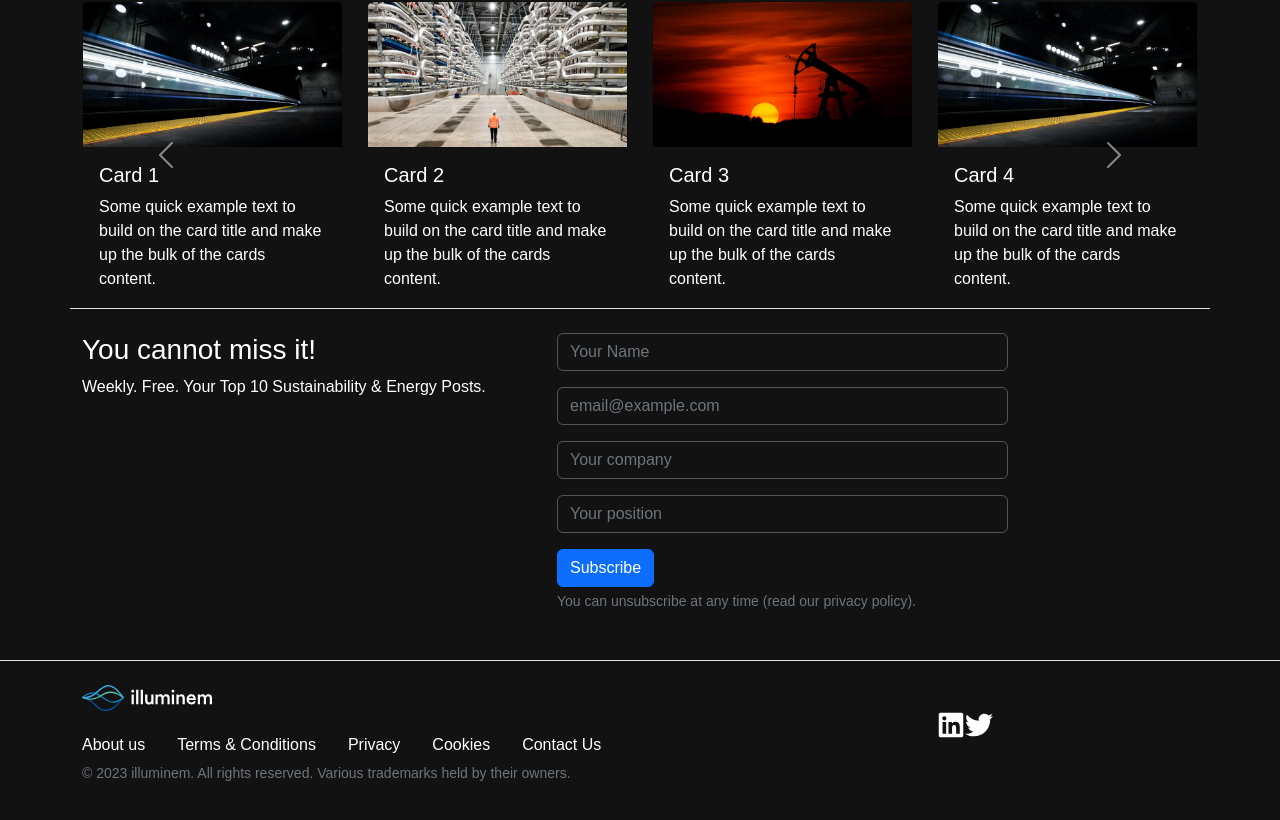
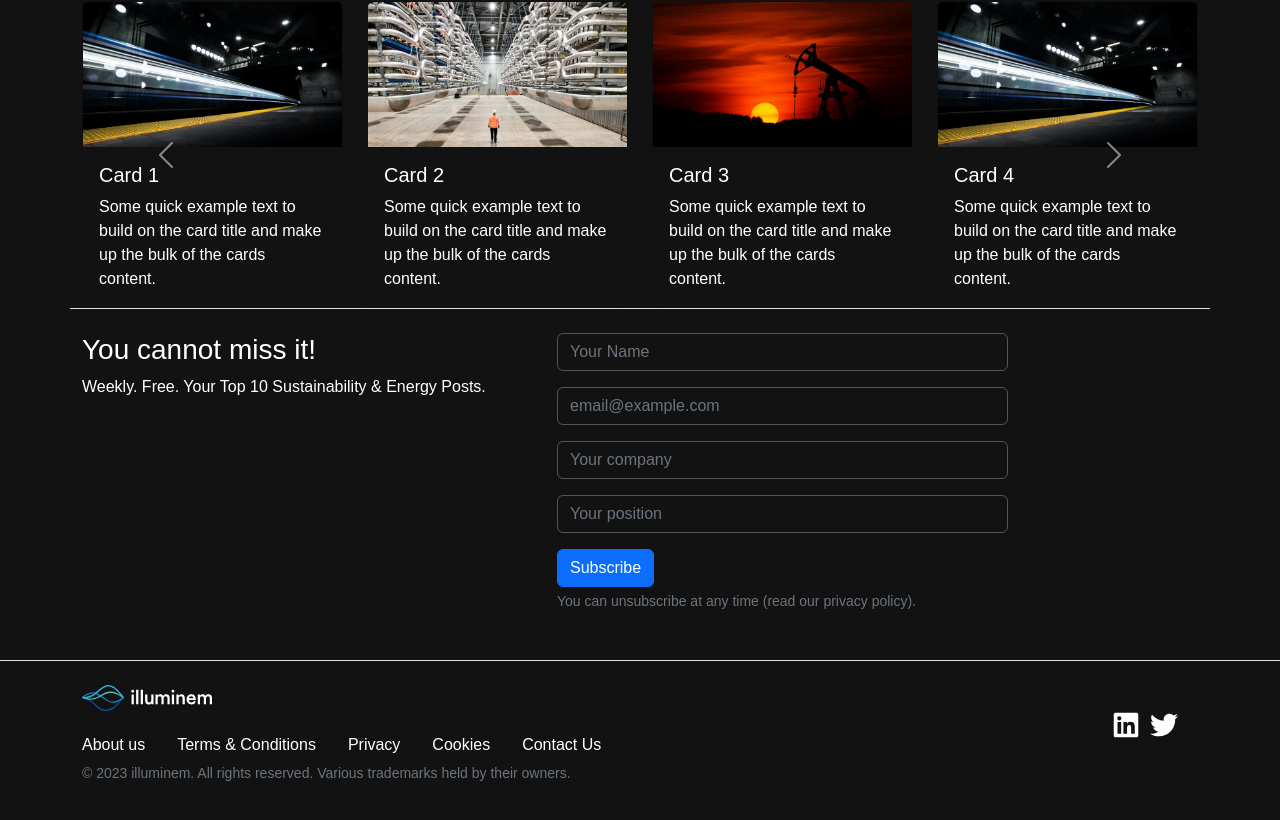
Before and after one commit to JMTiburcio/Illuminem-clone, a Next.js app: page / in a window 1280 px wide. Shown: the part 2580-3400 px from the top of the page. Built offline with nearby package versions, Linux system fonts and the light colour scheme.

Commit message:
style: fix footer responsiveness

```diff
--- a/src/components/Footer/Footer.tsx
+++ b/src/components/Footer/Footer.tsx
@@ -7,14 +7,14 @@ const Footer = () => {
     <footer className="border-top mt-5 py-4">
       <Container>
         <Logo />
-        <Row>
+        <Row className="footer-row">
           <Col md={9}>
-            <div className="d-flex mt-4">
+            <div className="d-flex mt-4 footer-links">
               <h6>About us</h6>
-              <h6 className="pl-4">Terms & Conditions</h6>
-              <h6 className="pl-4">Privacy</h6>
-              <h6 className="pl-4">Cookies</h6>
-              <h6 className="pl-4">Contact Us</h6>
+              <h6>Terms & Conditions</h6>
+              <h6>Privacy</h6>
+              <h6>Cookies</h6>
+              <h6>Contact Us</h6>
             </div>
             <p className="text-muted small">
               © 2023 illuminem. All rights reserved. Various trademarks held by
@@ -22,6 +22,7 @@ const Footer = () => {
             </p>
           </Col>
           <Col md={3}>
+            <div className="footer-social-icons">
               <a
                 target="_blank"
                 rel="noreferrer"
@@ -38,6 +39,7 @@ const Footer = () => {
               >
                 <FaTwitter size={28} />
               </a>
+            </div>
           </Col>
         </Row>
       </Container>
--- a/src/styles/globals.css
+++ b/src/styles/globals.css
@@ -44,6 +44,18 @@ body {
   margin: 0px;
 }
 
+.pl-4 {
+  padding-left: 2rem;
+}
+
+.mr-3 {
+  margin-right: 1.5rem;
+}
+
+/* ---------------- */
+/* ---- NAVBAR ---- */
+/* ---------------- */
+
 .navbar {
   background-color: var(--background);
 }
@@ -63,6 +75,10 @@ body {
   display: none;
 }
 
+/* ------------------ */
+/* ---- CAROUSEL ---- */
+/* ------------------ */
+
 .carousel-indicators [data-bs-target] {
   width: 100px;
   margin-right: 20px;
@@ -72,6 +88,10 @@ body {
   background-color: var(--background);
 }
 
+/* -------------- */
+/* ---- FORM ---- */
+/* -------------- */
+
 .form-control,
 .form-control:focus {
   background-color: transparent;
@@ -79,10 +99,37 @@ body {
   border-color: var(--illuminem_secondary_white);
 }
 
-.pl-4 {
-  padding-left: 2rem;
+/* ---------------- */
+/* ---- FOOTER ---- */
+/* ---------------- */
+
+.footer-row > *,
+.footer-links > * {
+  padding-right: 2rem;
 }
 
-.mr-3 {
-  margin-right: 1.5rem;
+@media (max-width: 767px) {
+  .footer-row > * {
+    flex-wrap: wrap;
+    font-size: 0.8rem;
+    padding-right: 0;
+  }
+  .footer-links > * {
+    padding-right: 0;
+    margin-bottom: 10px;
+  }
+  .footer-links h6 {
+    margin-bottom: 0;
+  }
+  .footer-links h6:not(:last-child) {
+    margin-right: 10px;
+  }
 }
+
+.footer-social-icons {
+  display: flex;
+  justify-content: flex-end;
+}
+.footer-social-icons a {
+  margin-left: 10px;
+}
```
Lines whose indentation alone changed are shown as unchanged.
